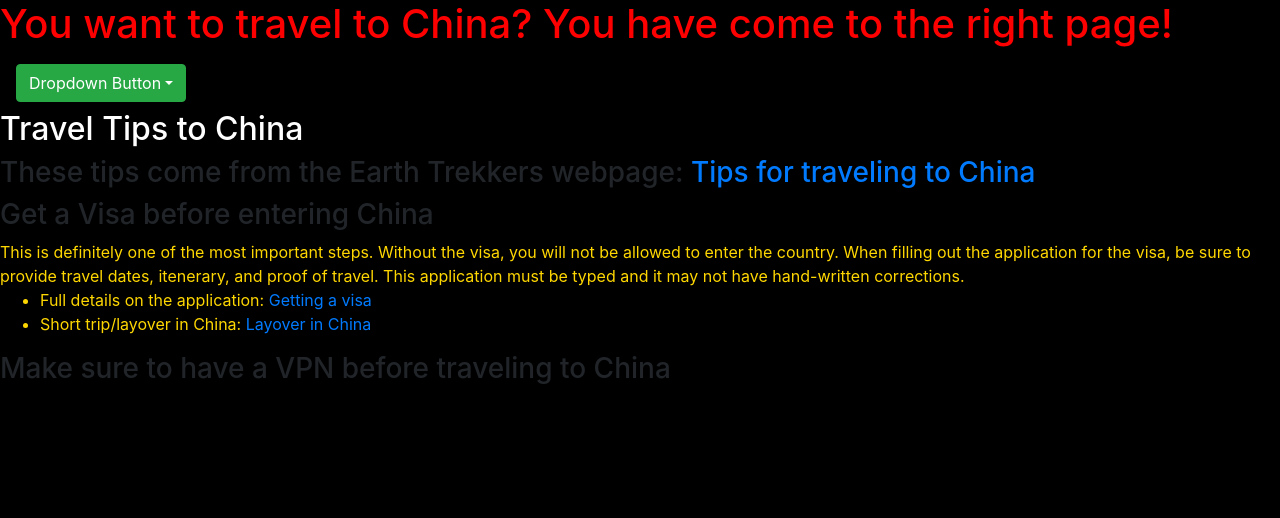
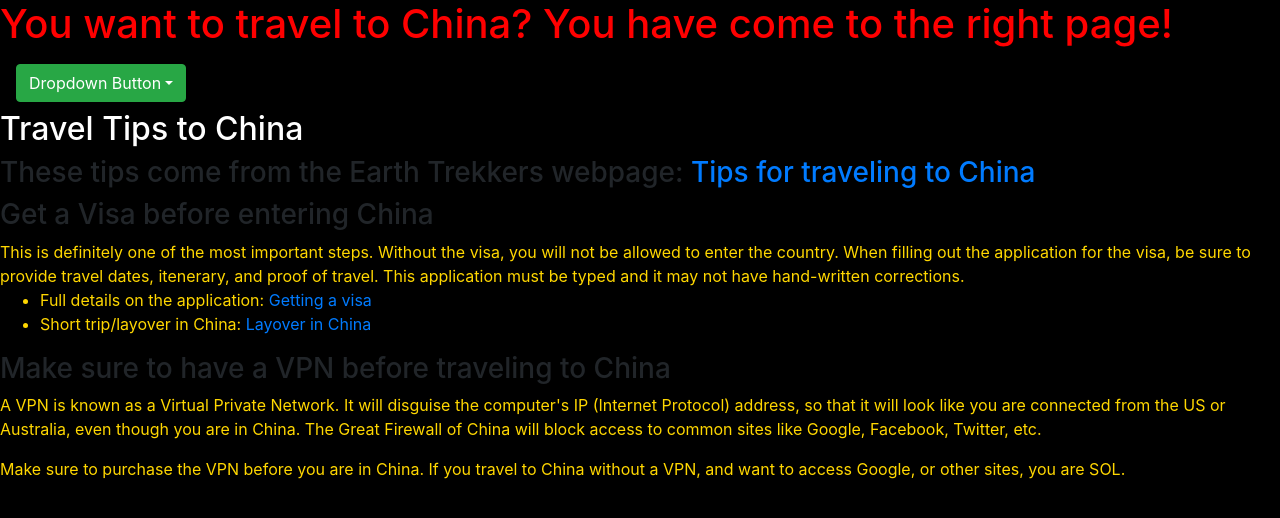
Before and after one commit to tubajack/TravelToChina, a React (Create React App) app in the folder client/: page /travel in a window 1280 px wide. Shown: the top 518 px of the page. Built offline with nearby package versions, Linux system fonts and the light colour scheme.

Commit message:
Make sure that you have a VPN before you enter China.

```diff
--- a/client/src/pages/TravelToChina.js
+++ b/client/src/pages/TravelToChina.js
@@ -36,7 +36,14 @@ export default class TravelToChina extends Component {
         <h3>Make sure to have a VPN before traveling to China</h3>
 
         <p>
+          A VPN is known as a Virtual Private Network. It will disguise the computer's IP (Internet Protocol) address, so that it will
+          look like you are connected from the US or Australia, even though you are in China. The Great Firewall of China will block access
+          to common sites like Google, Facebook, Twitter, etc.
+        </p>
 
+        <p>
+            Make sure to purchase the VPN before you are in China. If you travel to China without a VPN, and want to access Google, or other
+            sites, you are SOL.
         </p>
 
 
```
